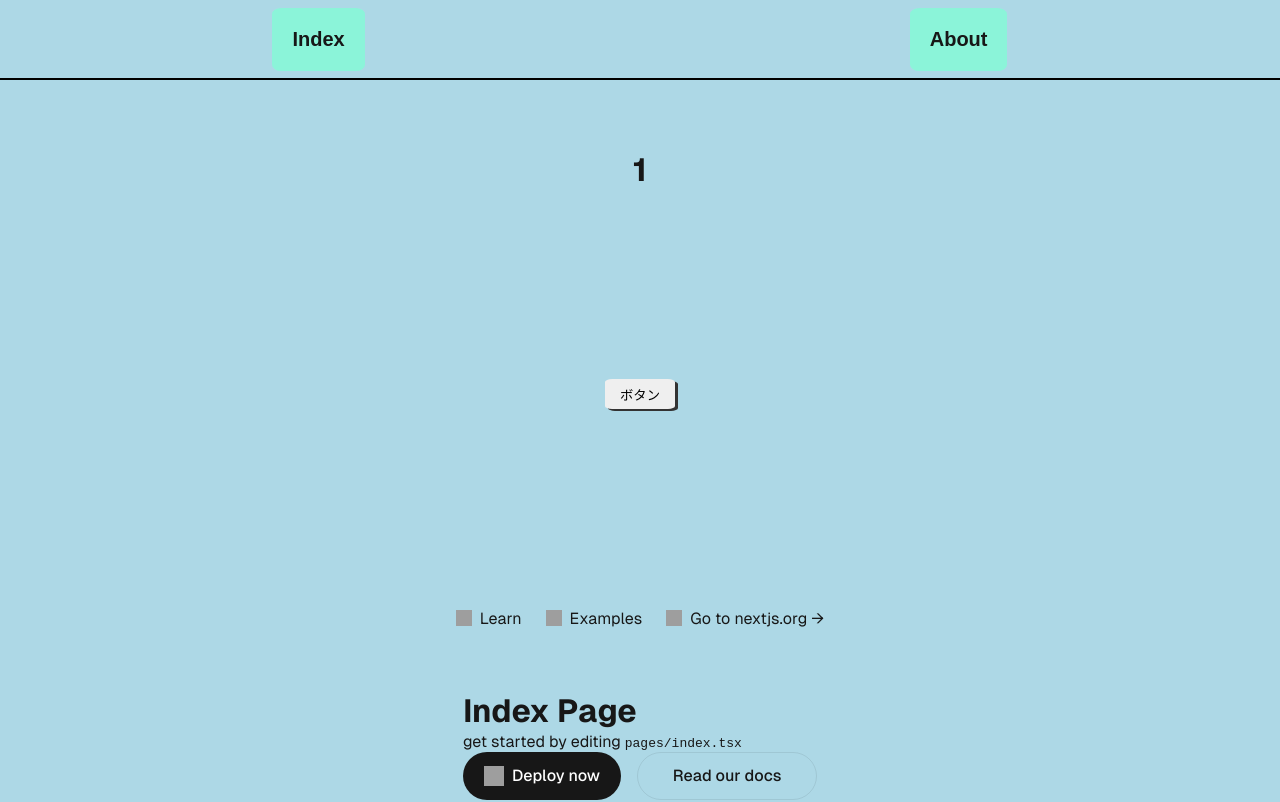
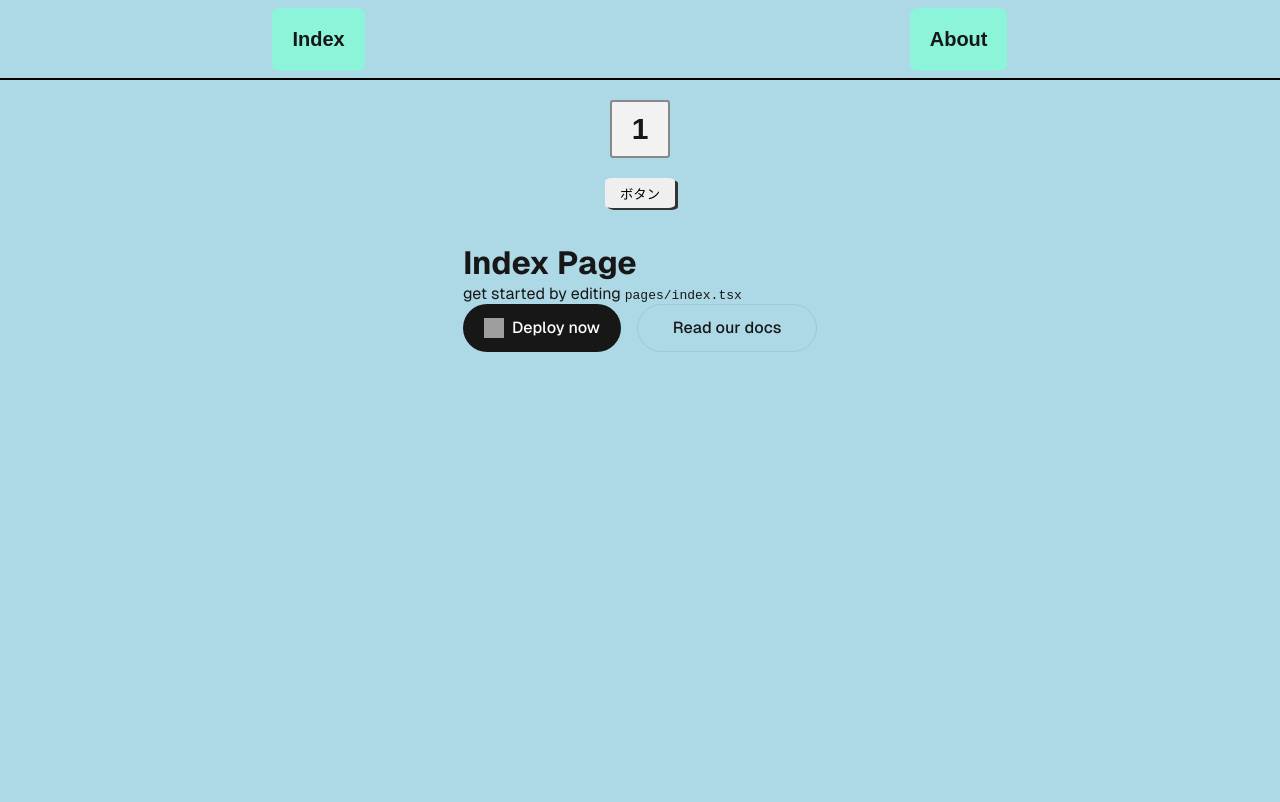
Before and after one commit to Fudy-V/study-react-next, a Next.js app: page / in a window 1280 px wide. Shown: the top 802 px of the page. Built offline with nearby package versions, Linux system fonts and the light colour scheme; grey boxes are pictures that could not be loaded.

Commit message:
💄 カウンターのスタイル調整

```diff
--- a/src/pages/index.tsx
+++ b/src/pages/index.tsx
@@ -31,11 +31,13 @@ export default function Home() {
       </Head>
 
       <Header />
-      <div className={`${classes.page} ${geistSans.variable} ${geistMono.variable}`}>
-        <h1>{foo}</h1>
+      <div className={classes.centerWrapper}>
+        <h1 className={classes.counter}>{foo}</h1>
         <button className={classes.counterButton} onClick={handleClick}>
           ボタン
         </button>
+      </div>
+      <div className={`${classes.page} ${geistSans.variable} ${geistMono.variable}`}>
         <Main page="index" />
 
         <Footer />
--- a/src/styles/Home.module.css
+++ b/src/styles/Home.module.css
@@ -16,8 +16,23 @@
   font-family: var(--font-geist-sans);
 }
 
+.centerWrapper {
+  position: relative;
+  width: 100%;
+  display: flex;
+  flex-direction: column;
+  align-items: center;
+  .counter {
+    margin: 20px;
+    padding: 10px;
+    width: 60px;
+    text-align: center;
+    background-color: #f2f2f2;
+    border: 2px solid #888;
+    border-radius: 5%;
+    font-size: 30px;
+  }
   .counterButton {
-  /* display: inline-block; */
     width: 70px;
     height: 30px;
     border: none;
@@ -27,6 +42,7 @@
 
     &:hover {
       box-shadow: none;
+    }
   }
 }
 
```
Lines whose indentation alone changed are shown as unchanged.
